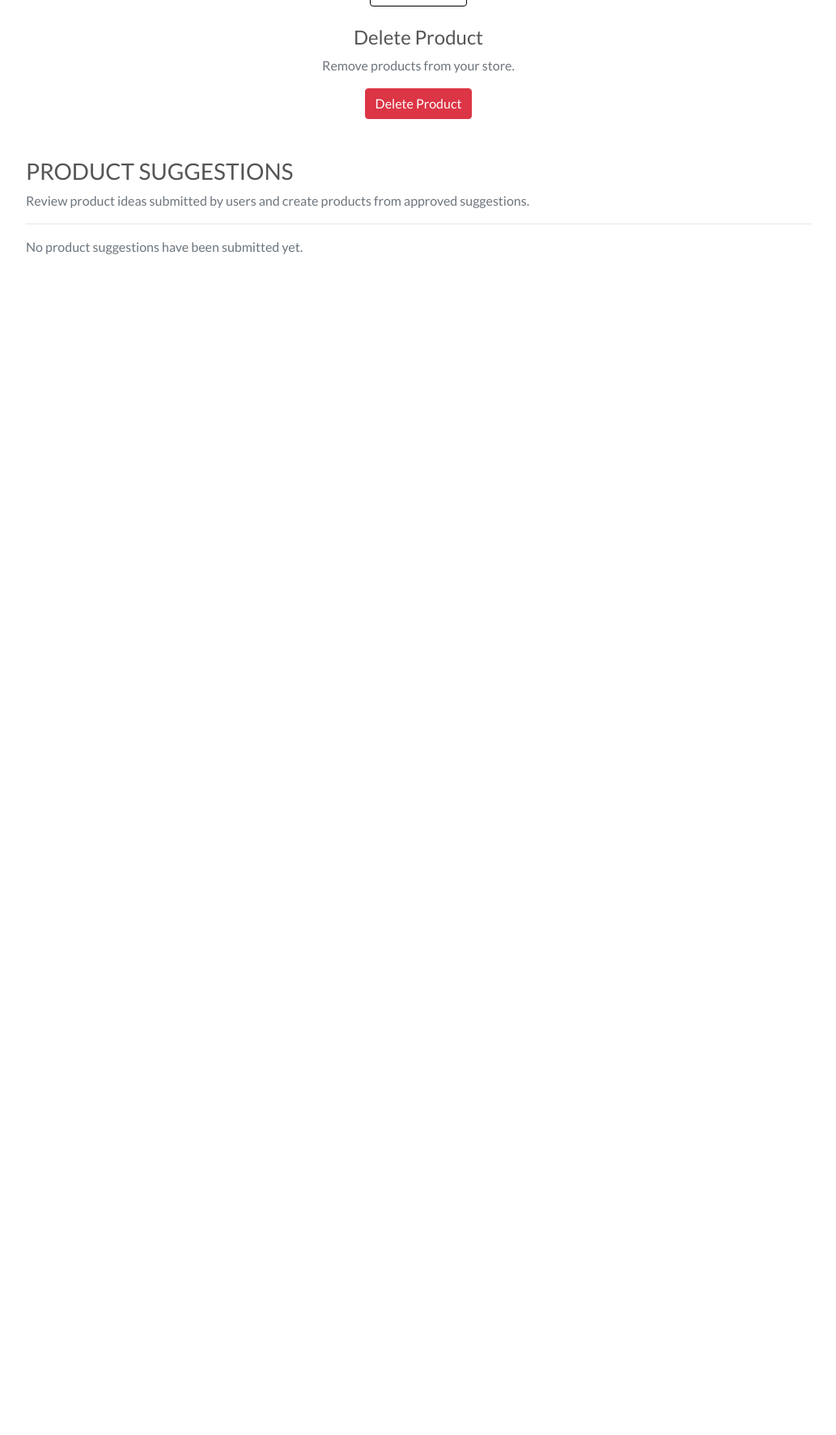
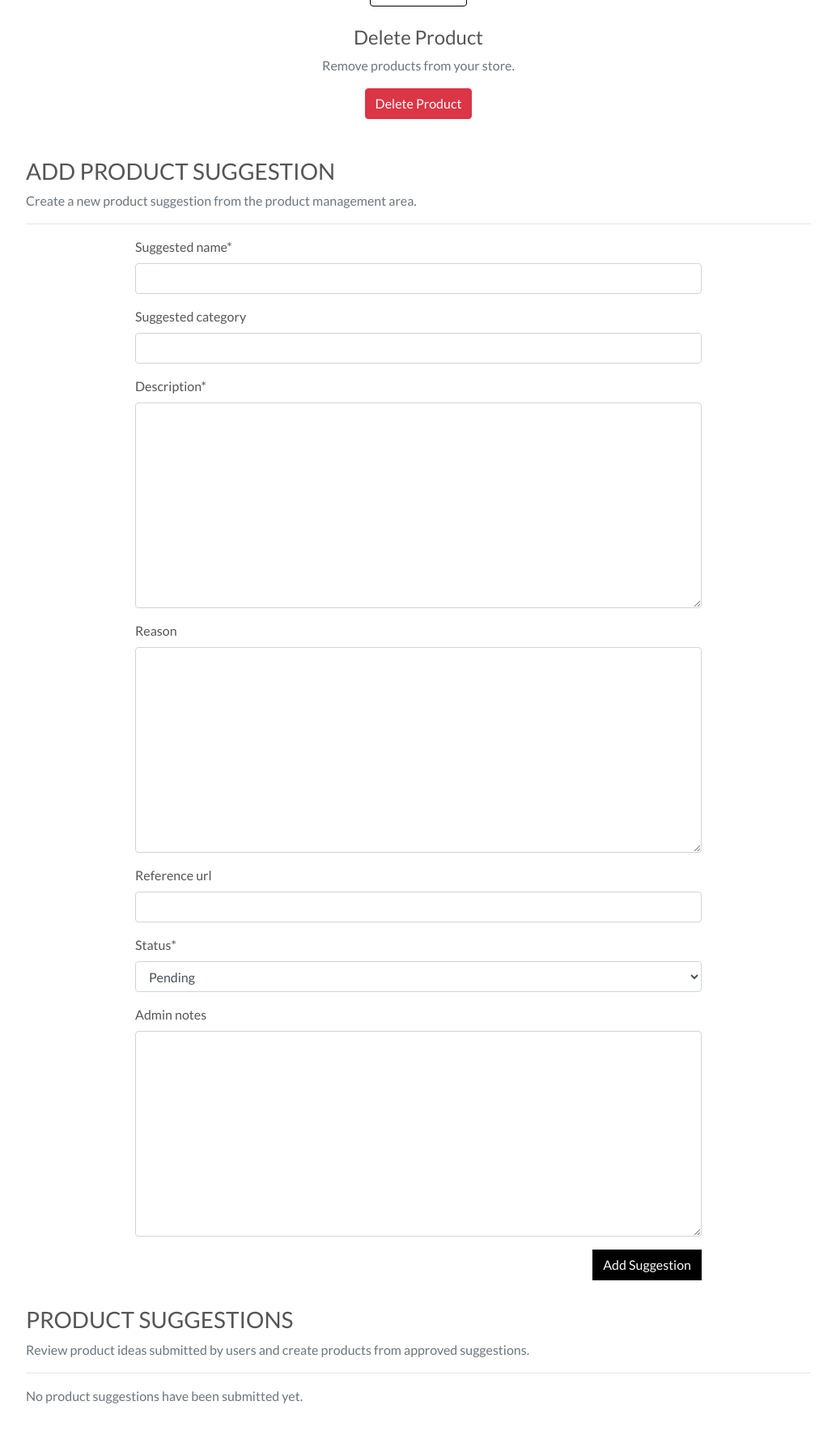
Before and after one commit to collinsevan/DigiStore-PP5, a Django app: page /products/management/ in a window 1280 px wide. Shown: the part 669-2441 px from the top of the page at 81% size, without its empty margins (123-1156 px from the left). Run offline with Django 3.2, Linux system fonts and the light colour scheme; the visitor is signed in with stand-in values (Sample User, id 1); data comes from the database, SQL or seed files in the repository; some libraries are stand-ins or nearby versions.

Commit message:
Add full product suggestion CRUD for users and admins

```diff
--- a/products/templates/products/product_management.html
+++ b/products/templates/products/product_management.html
@@ -1,4 +1,5 @@
 {% extends "base.html" %}
+{% load crispy_forms_tags %}
 
 {% block content %}
 <div class="content-backdrop"></div>
@@ -45,6 +46,30 @@
     </div>
 
     <div class="row mt-4">
+        <div class="col-12">
+            <h3 class="logo-font">Add Product Suggestion</h3>
+            <p class="text-muted">
+                Create a new product suggestion from the product
+                management area.
+            </p>
+            <hr>
+
+            <div class="product-form-wrapper">
+                <form method="POST" action="{% url 'product_management' %}" class="form mb-4">
+                    {% csrf_token %}
+                    {{ suggestion_form|crispy }}
+
+                    <div class="text-right">
+                        <button class="btn btn-black rounded-0" type="submit">
+                            Add Suggestion
+                        </button>
+                    </div>
+                </form>
+            </div>
+        </div>
+    </div>
+
+    <div class="row mt-2">
         <div class="col-12">
             <h3 class="logo-font">Product Suggestions</h3>
             <p class="text-muted">
--- a/products/urls.py
+++ b/products/urls.py
@@ -6,6 +6,16 @@ urlpatterns = [
     path("", views.all_products, name="products"),
     path("management/", views.product_management, name="product_management"),
     path("add/", views.add_product, name="add_product"),
+    path(
+        "suggestions/<int:suggestion_id>/edit/",
+        views.edit_product_suggestion_admin,
+        name="edit_product_suggestion_admin",
+    ),
+    path(
+        "suggestions/<int:suggestion_id>/delete/",
+        views.delete_product_suggestion_admin,
+        name="delete_product_suggestion_admin",
+    ),
     path("edit/", views.edit_product_list, name="edit_product_list"),
     path("edit/<int:product_id>/", views.edit_product, name="edit_product"),
     path("delete/", views.delete_product_list, name="delete_product_list"),
--- a/products/views.py
+++ b/products/views.py
@@ -122,11 +122,40 @@ def product_management(request):
         )
         return redirect(reverse("home"))
 
+    if request.method == "POST":
+        suggestion_form = AdminProductSuggestionForm(request.POST)
+
+        if suggestion_form.is_valid():
+            suggestion = suggestion_form.save(commit=False)
+            suggestion.user = request.user
+            suggestion.save()
+            messages.success(
+                request,
+                "Product suggestion added successfully."
+            )
+            return redirect(reverse("product_management"))
+
+        messages.error(
+            request,
+            (
+                "Failed to add product suggestion. "
+                "Please ensure the form is valid."
+            ),
+        )
+
+    else:
+        suggestion_form = AdminProductSuggestionForm(
+            initial={
+                "status": ProductSuggestion.STATUS_PENDING,
+            }
+        )
+
     suggestions = ProductSuggestion.objects.select_related(
         "user"
     ).order_by("-created_on")
 
     context = {
+        "suggestion_form": suggestion_form,
         "suggestions": suggestions,
     }
 
```
